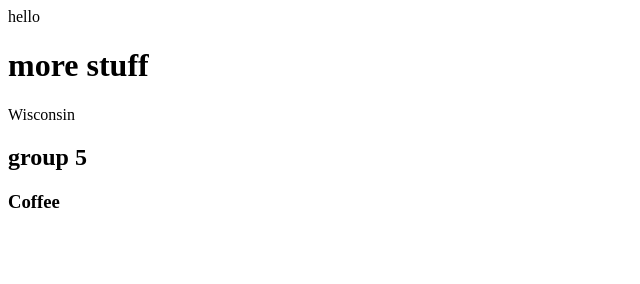
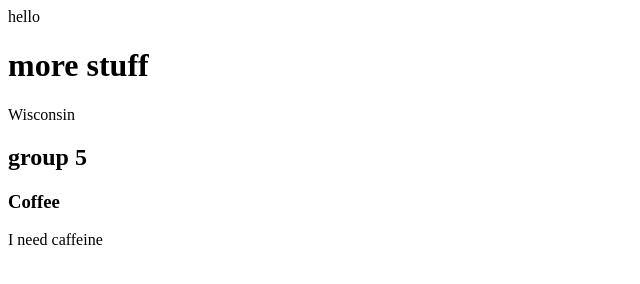
Before and after one commit to hlrichards/GroupActivity331, a plain HTML site: page index.html in a window 1280 px wide. Shown: the whole page, without its empty margins (0-640 px from the left). Drawn offline with Linux system fonts and the light colour scheme.

Commit message:
Added p I need caffeine

```diff
--- a/index.html
+++ b/index.html
@@ -11,5 +11,6 @@
     <p>Wisconsin</p>
     <h2>group 5</h2>
     <h3>Coffee</h3>
+    <p>I need caffeine</p>
 </body>
 </html>
```
